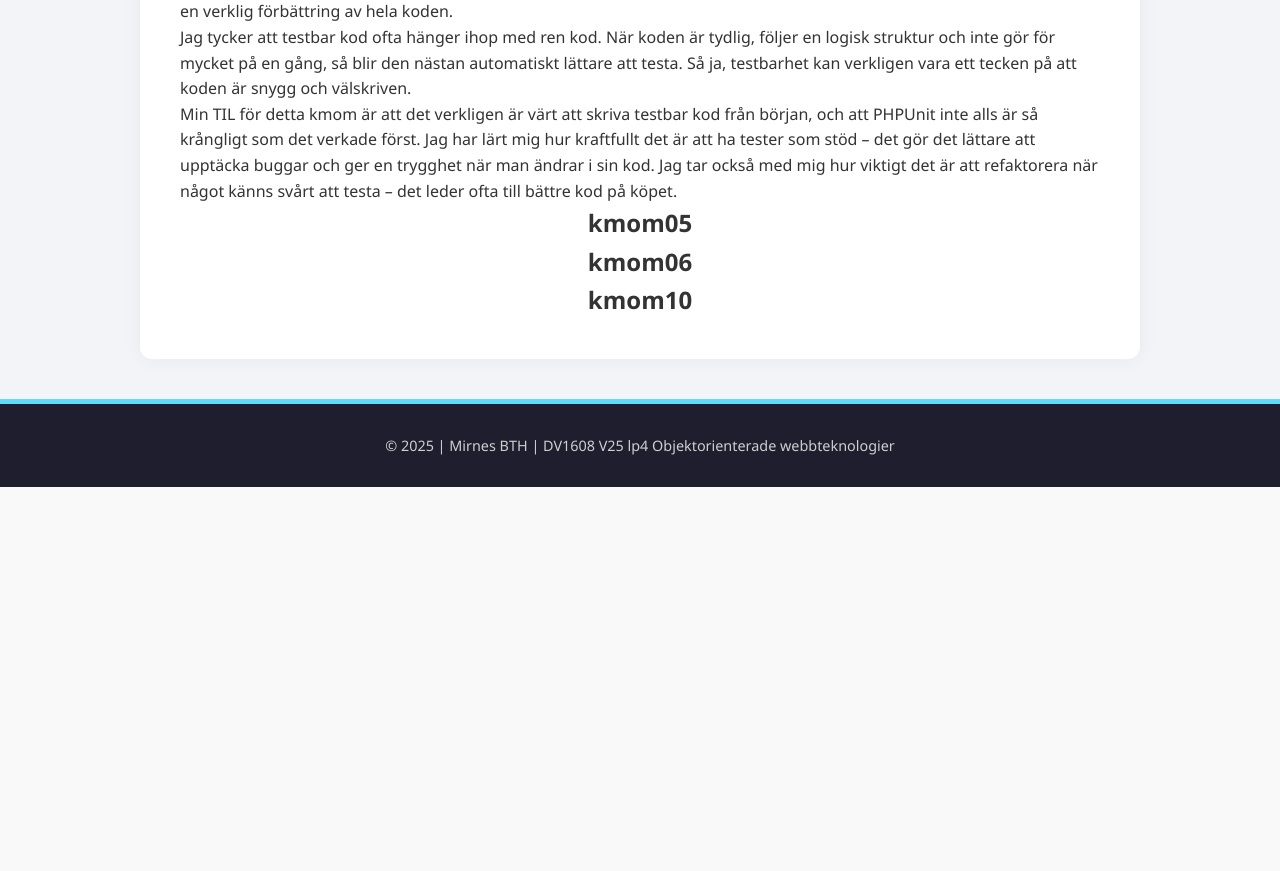
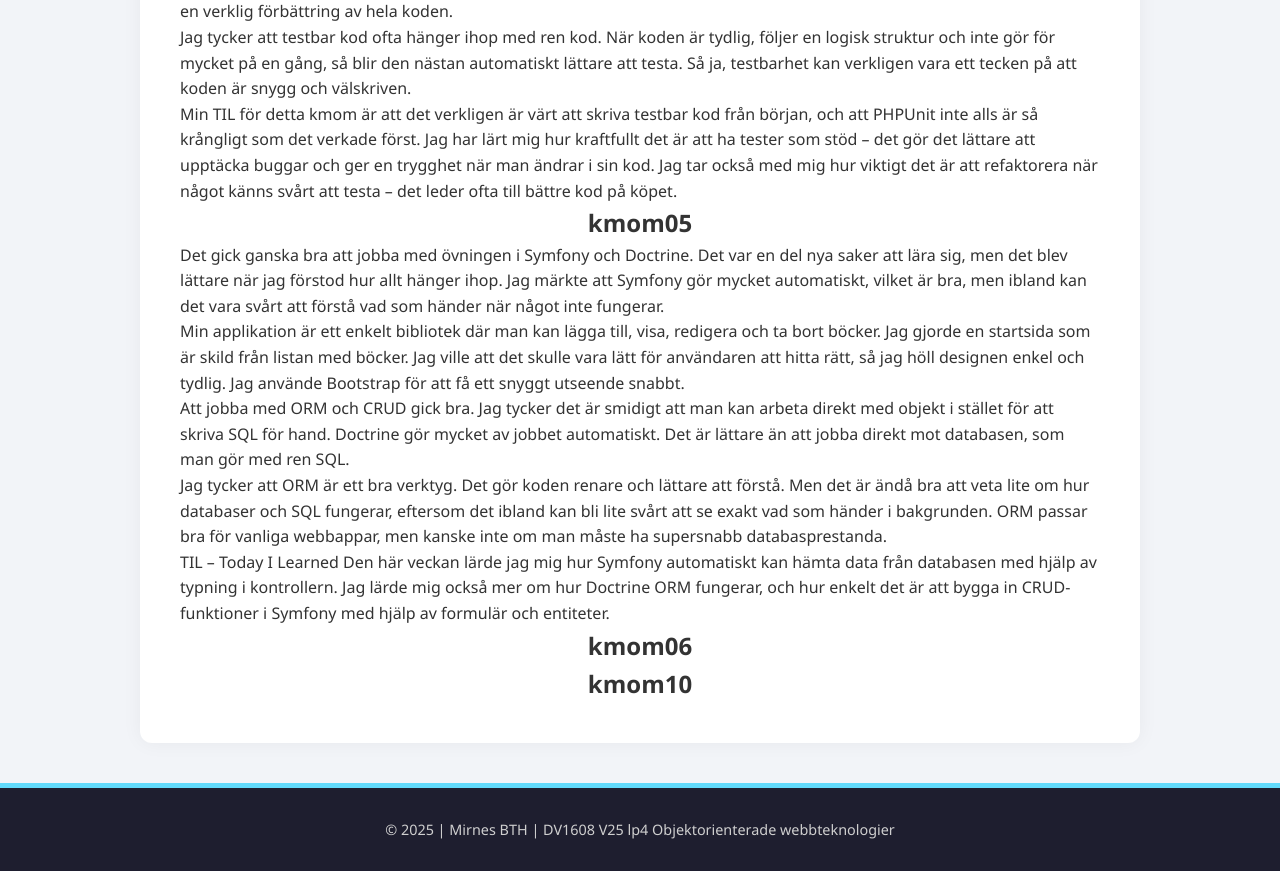
Before and after one commit to mirNNes/me-report, a Symfony app: template templates/report/index.html.twig in a window 1280 px wide. Shown: the part 2706-3577 px from the top of the page. Before the commit the page ends 3193 px from the top, so only its background shows below. Run offline with Twig, Linux system fonts and the light colour scheme; the template is opened without the code that fills it, so the values that code supplies are empty; style sheets or scripts are compiled from the project's sources; some libraries are stand-ins or nearby versions.

Commit message:
Updaterade redovisningstext för kmom05

```diff
--- a/templates/report/index.html.twig
+++ b/templates/report/index.html.twig
@@ -130,7 +130,16 @@ Min TIL för detta kmom är att det verkligen är värt att skriva testbar kod f
     </section>
     <section>
      <h2>kmom05</h2>
-    <p></p>
+    <p>Det gick ganska bra att jobba med övningen i Symfony och Doctrine. Det var en del nya saker att lära sig, men det blev lättare när jag förstod hur allt hänger ihop. Jag märkte att Symfony gör mycket automatiskt, vilket är bra, men ibland kan det vara svårt att förstå vad som händer när något inte fungerar.<br>
+
+Min applikation är ett enkelt bibliotek där man kan lägga till, visa, redigera och ta bort böcker. Jag gjorde en startsida som är skild från listan med böcker. Jag ville att det skulle vara lätt för användaren att hitta rätt, så jag höll designen enkel och tydlig. Jag använde Bootstrap för att få ett snyggt utseende snabbt.<br>
+
+Att jobba med ORM och CRUD gick bra. Jag tycker det är smidigt att man kan arbeta direkt med objekt i stället för att skriva SQL för hand. Doctrine gör mycket av jobbet automatiskt. Det är lättare än att jobba direkt mot databasen, som man gör med ren SQL.<br>
+
+Jag tycker att ORM är ett bra verktyg. Det gör koden renare och lättare att förstå. Men det är ändå bra att veta lite om hur databaser och SQL fungerar, eftersom det ibland kan bli lite svårt att se exakt vad som händer i bakgrunden. ORM passar bra för vanliga webbappar, men kanske inte om man måste ha supersnabb databasprestanda.<br>
+
+TIL – Today I Learned
+Den här veckan lärde jag mig hur Symfony automatiskt kan hämta data från databasen med hjälp av typning i kontrollern. Jag lärde mig också mer om hur Doctrine ORM fungerar, och hur enkelt det är att bygga in CRUD-funktioner i Symfony med hjälp av formulär och entiteter.</p>
     </section>
     <section>
      <h2>kmom06</h2>
```
